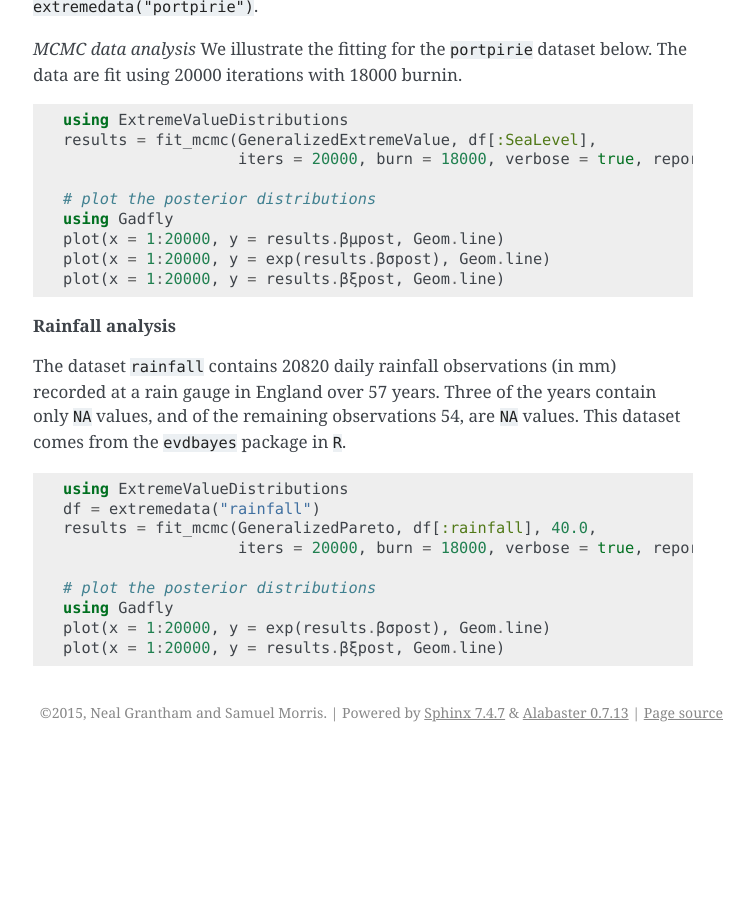
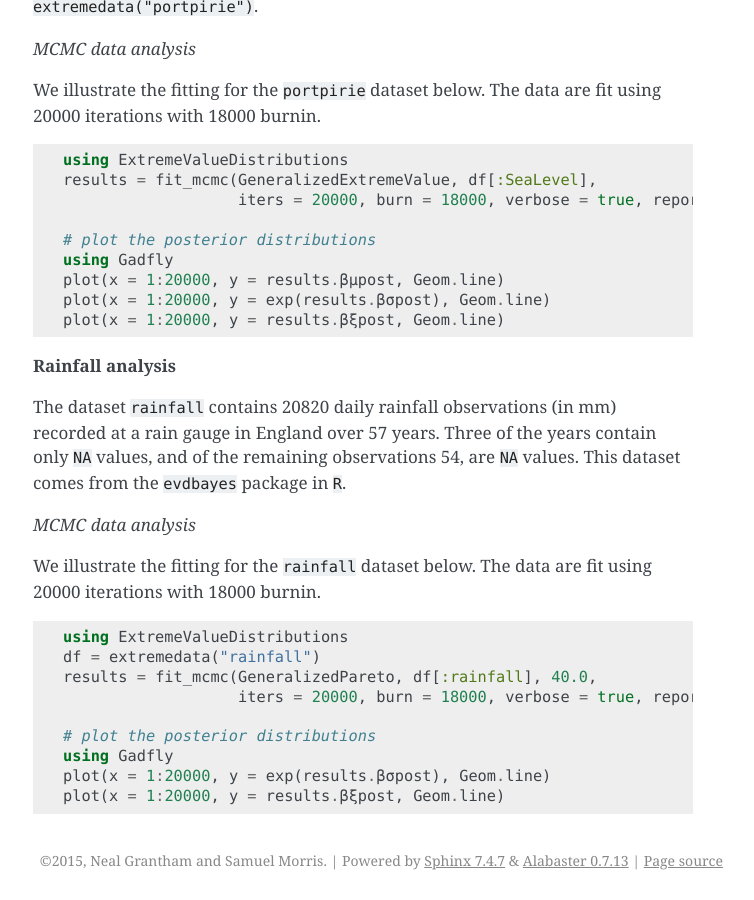
Before and after one commit to sammorris81/ExtremeValueDistributions.jl, a Sphinx documentation site: the page built from docs/source/fit.rst, in a window 1280 px wide and 900 px high, scrolled down 4498 px. Shown: the whole window, without its empty margins (387-1141 px from the left). Built offline with Sphinx 7.4.7, drawn with Linux system fonts in a browser that asks for light colours; formulas are drawn with MathJax 3; before the commit the page ends 5250 px from its top, so only the background shows below that.

Commit message:
minor tweak to documentation for the

```diff
--- a/docs/source/fit.rst
+++ b/docs/source/fit.rst
@@ -184,6 +184,7 @@ Data analysis
 The dataset ``portpirie`` consists of annual maximum sea levels (in meters) from Port Pirie, South Australia, from 1928 to 1987. This dataset comes from the ``evdbayes`` package in ``R``. Data can be loaded into ``Julia`` using ``extremedata("portpirie")``.
 
 *MCMC data analysis*
+
 We illustrate the fitting for the ``portpirie`` dataset below. The data are fit using 20000 iterations with 18000 burnin.
 
 .. code-block:: julia
@@ -202,6 +203,10 @@ We illustrate the fitting for the ``portpirie`` dataset below. The data are fit
 
 The dataset ``rainfall`` contains 20820 daily rainfall observations (in mm) recorded at a rain gauge in England over 57 years. Three of the years contain only ``NA`` values, and of the remaining observations 54, are ``NA`` values. This dataset comes from the ``evdbayes`` package in ``R``.
 
+*MCMC data analysis*
+
+We illustrate the fitting for the ``rainfall`` dataset below. The data are fit using 20000 iterations with 18000 burnin.
+
 .. code-block:: julia
 
   using ExtremeValueDistributions
```
